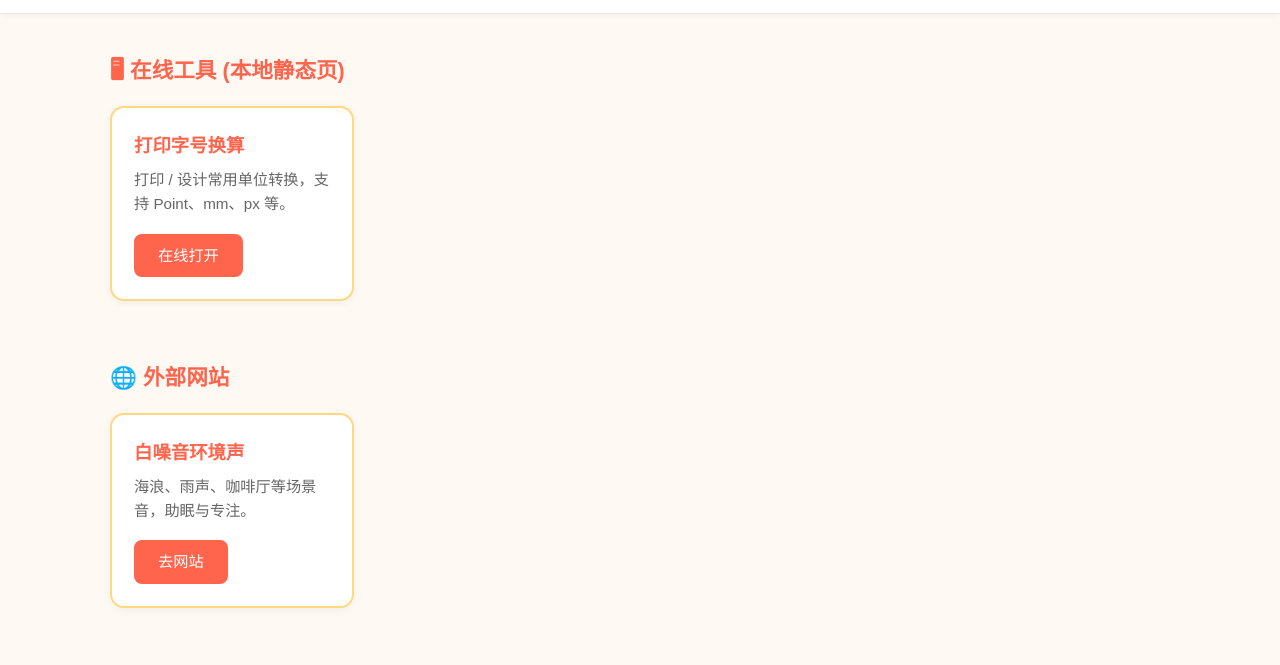
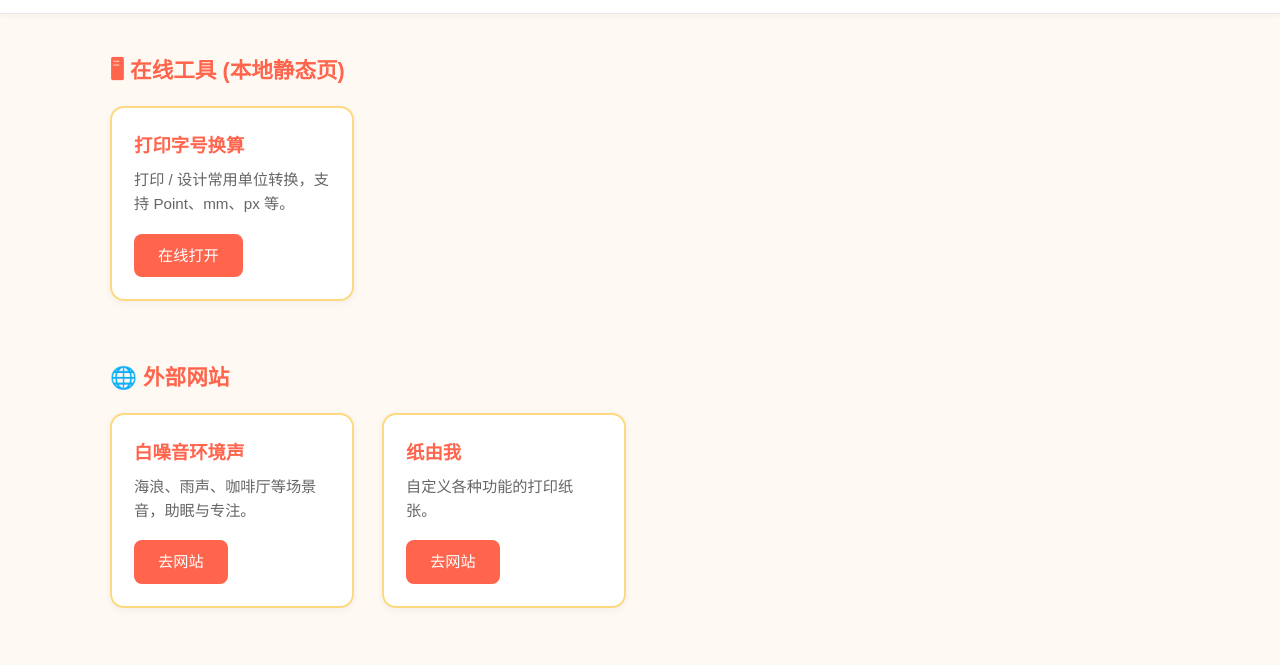
Before and after one commit to larryyssssssss/ai-toolbox, a plain HTML site: page index.html in a window 1280 px wide. Shown: the part 119-784 px from the top of the page. Drawn offline with Linux system fonts and the light colour scheme; a web font is replaced by a local one.

Commit message:
添加纸由我工具：自定义各种功能的打印纸张

```diff
--- a/index.html
+++ b/index.html
@@ -91,6 +91,12 @@
           <p class="card-desc">海浪、雨声、咖啡厅等场景音，助眠与专注。</p>
           <a class="card-link" href="http://white-noise-page.tools.zooo.qzz.io" target="_blank" rel="noopener">去网站</a>
         </article>
+        <!-- 新增纸由我工具 -->
+        <article class="card">
+          <div class="card-title">纸由我</div>
+          <p class="card-desc">自定义各种功能的打印纸张。</p>
+          <a class="card-link" href="https://paperme.toolooz.com/" target="_blank" rel="noopener">去网站</a>
+        </article>
       </div>
     </section>
 
```
